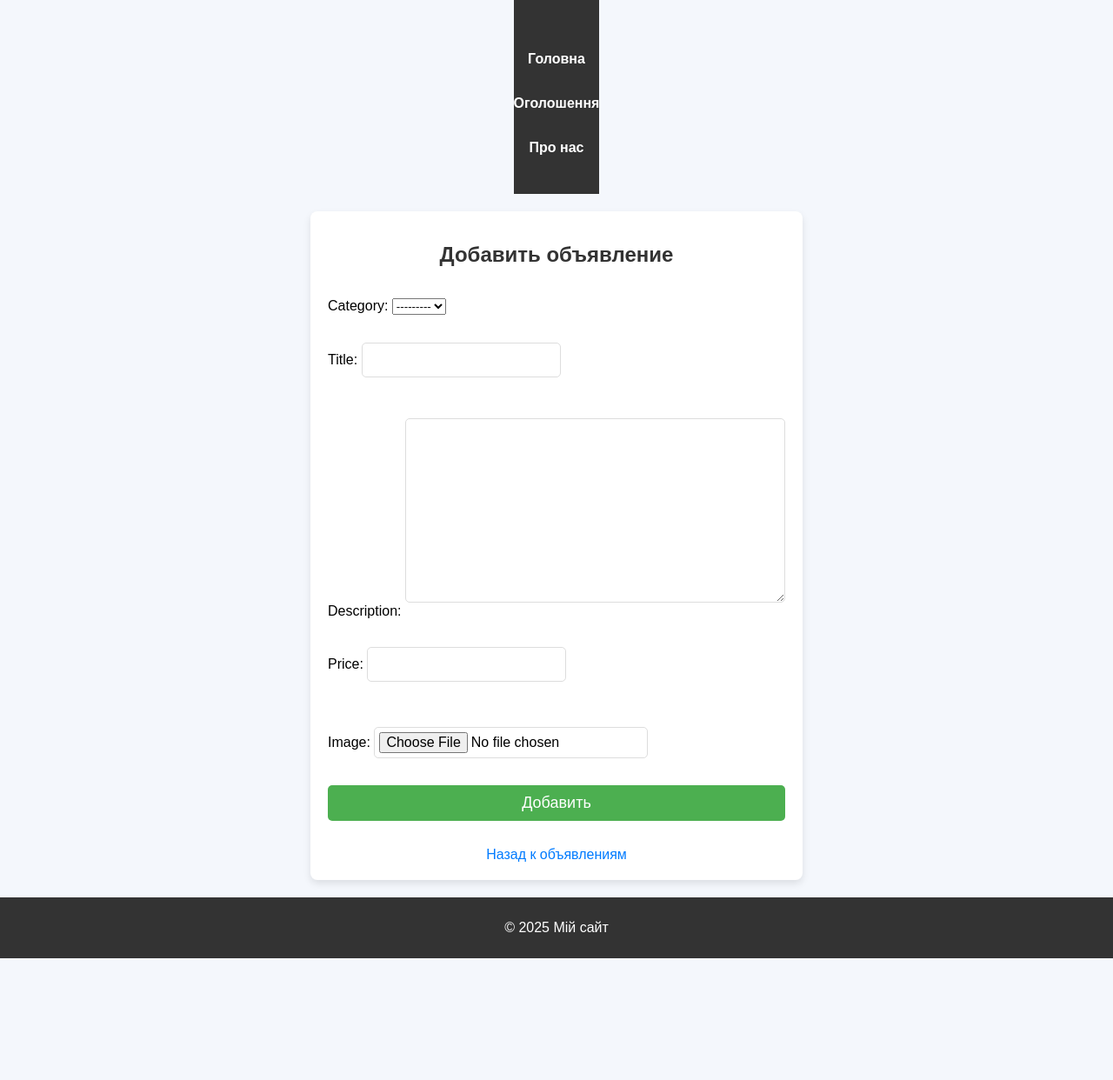
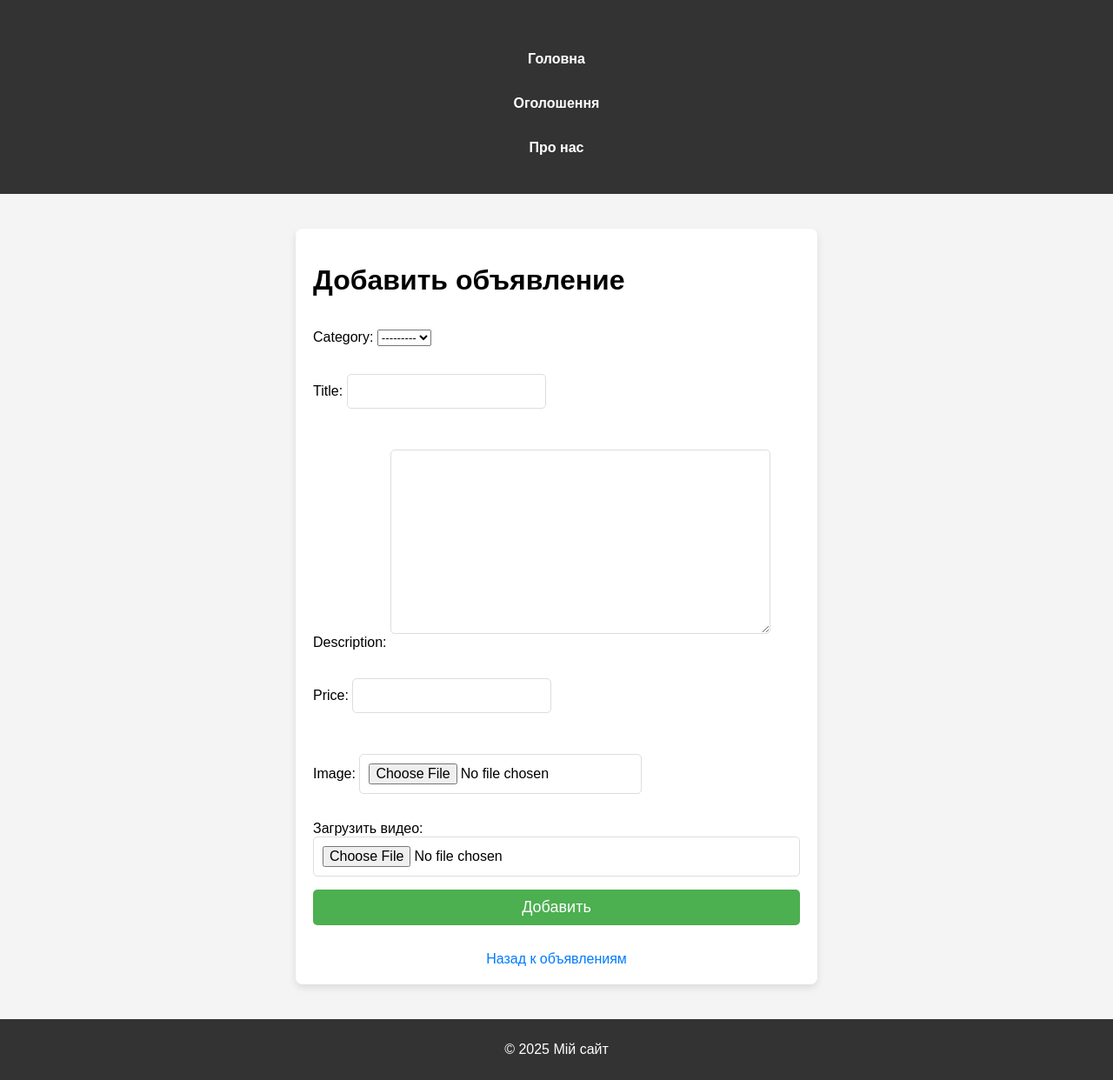
Before and after one commit to gorohfndrew/myproject, a Django app: page /add/ in a window 1280 px wide. Shown: the whole page at 87% size. Before the commit the page ends 1102 px from the top, so only its background shows below. Run offline with Django 5.2, Linux system fonts and the light colour scheme; a user stored in the database is signed in; data that the repository does not hold is empty.

Commit message:
Initial commit with project setup

```diff
--- a/ads/models.py
+++ b/ads/models.py
@@ -33,6 +33,8 @@ class Ad(models.Model):
     price = models.DecimalField(max_digits=10, decimal_places=2)
     image = models.ImageField(upload_to='ads/', blank=True, null=True)  # Для изображений
     created_at = models.DateTimeField(auto_now_add=True)
+    video = models.FileField(upload_to="videos/", blank=True, null=True)  # Поле для видео
+
 
     def __str__(self):
         return self.title
--- a/ads/templates/ads/add_ad.html
+++ b/ads/templates/ads/add_ad.html
@@ -1,102 +1,6 @@
 {% extends "base.html" %}
 
 {% block content %}
-<!DOCTYPE html>
-<html lang="ru">
-<head>
-    <meta charset="UTF-8">
-    <meta name="viewport" content="width=device-width, initial-scale=1.0">
-    <title>Добавить объявление</title>
-    {% load static %}
-    <style>
-        /* Общие стили */
-        body {
-            font-family: Arial, sans-serif;
-            background-color: #f4f7fc;
-            margin: 0;
-            padding: 0;
-            display: flex;
-            justify-content: center;
-            align-items: center;
-            min-height: 100vh;
-        }
-
-        .container {
-            background-color: #fff;
-            box-shadow: 0 4px 8px rgba(0, 0, 0, 0.1);
-            border-radius: 8px;
-            padding: 20px;
-            width: 100%;
-            max-width: 600px;
-            box-sizing: border-box;
-        }
-
-        h1 {
-            color: #333;
-            font-size: 24px;
-            margin-bottom: 20px;
-            text-align: center;
-        }
-
-        /* Стили для формы */
-        form {
-            display: flex;
-            flex-direction: column;
-        }
-
-        form input, form textarea, form button {
-            font-size: 16px;
-            padding: 10px;
-            margin-bottom: 15px;
-            border-radius: 5px;
-            border: 1px solid #ddd;
-        }
-
-        form input[type="file"] {
-            padding: 5px;
-            margin-top: 5px;
-        }
-
-        form input::placeholder, form textarea::placeholder {
-            color: #888;
-        }
-
-        form button {
-            background-color: #4CAF50;
-            color: white;
-            border: none;
-            cursor: pointer;
-            font-size: 18px;
-            transition: background-color 0.3s;
-        }
-
-        form button:hover {
-            background-color: #45a049;
-        }
-
-        /* Стили для ошибок */
-        .errorlist {
-            color: red;
-            padding: 0;
-            margin: 0 0 10px;
-            list-style: none;
-        }
-
-        /* Стили для ссылки */
-        a {
-            text-align: center;
-            display: block;
-            color: #007bff;
-            text-decoration: none;
-            margin-top: 15px;
-        }
-
-        a:hover {
-            text-decoration: underline;
-        }
-    </style>
-</head>
-<body>
     <div class="container">
         <h1>Добавить объявление</h1>
 
@@ -113,11 +17,11 @@
         <form method="POST" enctype="multipart/form-data">
             {% csrf_token %}
             {{ form.as_p }}
+            <label for="video">Загрузить видео:</label>
+            <input type="file" name="video" accept="video/*">
             <button type="submit">Добавить</button>
         </form>
 
         <a href="{% url 'ads_list' %}">Назад к объявлениям</a>
     </div>
-</body>
-</html>
 {% endblock %}
--- a/ads/templates/ads/base.html
+++ b/ads/templates/ads/base.html
@@ -59,6 +59,64 @@ footer {
     color: white;
     width: 100%;
 }
+/* Центрирование контейнера */
+.container {
+    background-color: #fff;
+    box-shadow: 0 4px 8px rgba(0, 0, 0, 0.1);
+    border-radius: 8px;
+    padding: 20px;
+    width: 100%;
+    max-width: 600px;
+    box-sizing: border-box;
+    margin: 20px auto;
+}
+
+/* Общие стили для формы */
+form {
+    display: flex;
+    flex-direction: column;
+}
+
+form input, form textarea, form button {
+    font-size: 16px;
+    padding: 10px;
+    margin-bottom: 15px;
+    border-radius: 5px;
+    border: 1px solid #ddd;
+}
+
+/* Кнопка */
+form button {
+    background-color: #4CAF50;
+    color: white;
+    border: none;
+    cursor: pointer;
+    font-size: 18px;
+    transition: background-color 0.3s;
+}
+
+form button:hover {
+    background-color: #45a049;
+}
+
+/* Ошибки */
+.errorlist {
+    color: red;
+    list-style: none;
+}
+
+/* Ссылка */
+a {
+    text-align: center;
+    display: block;
+    color: #007bff;
+    text-decoration: none;
+    margin-top: 15px;
+}
+
+a:hover {
+    text-decoration: underline;
+}
     </style>
 </head>
 <body>
```
Also changed, not shown: ads/migrations/0002_ad_video.py (added).
